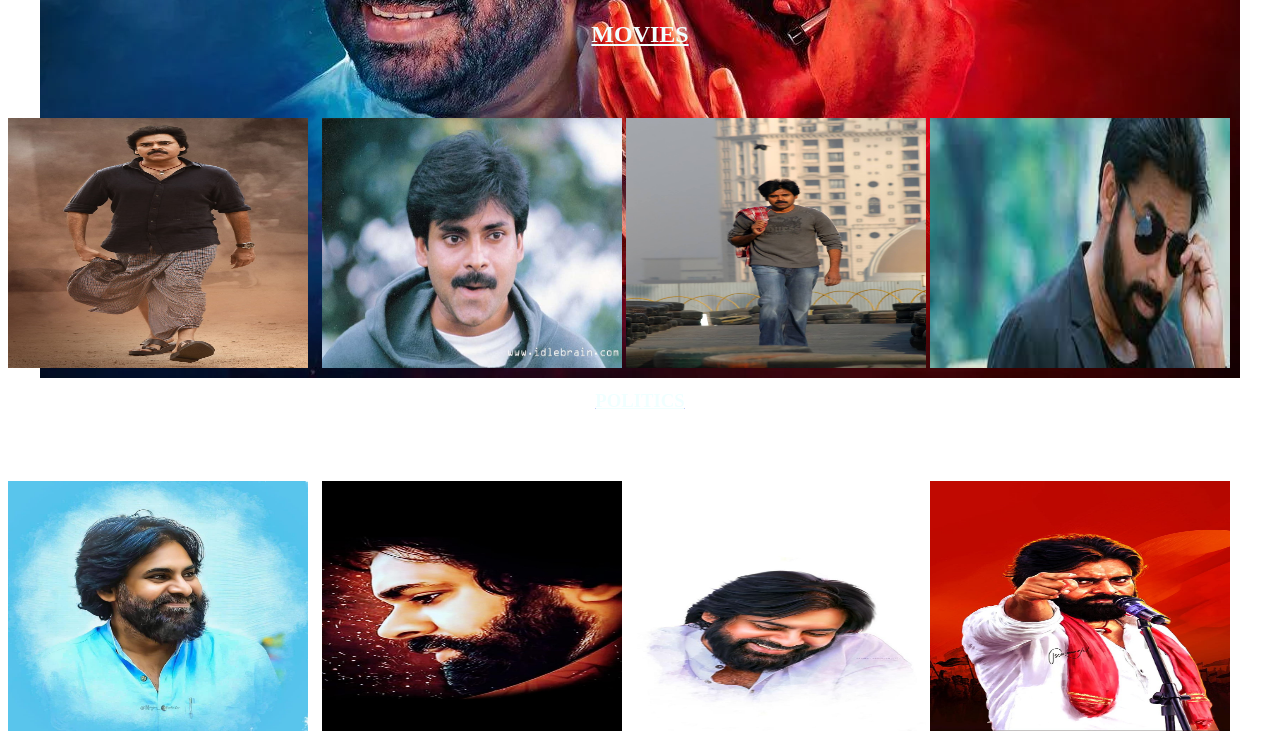
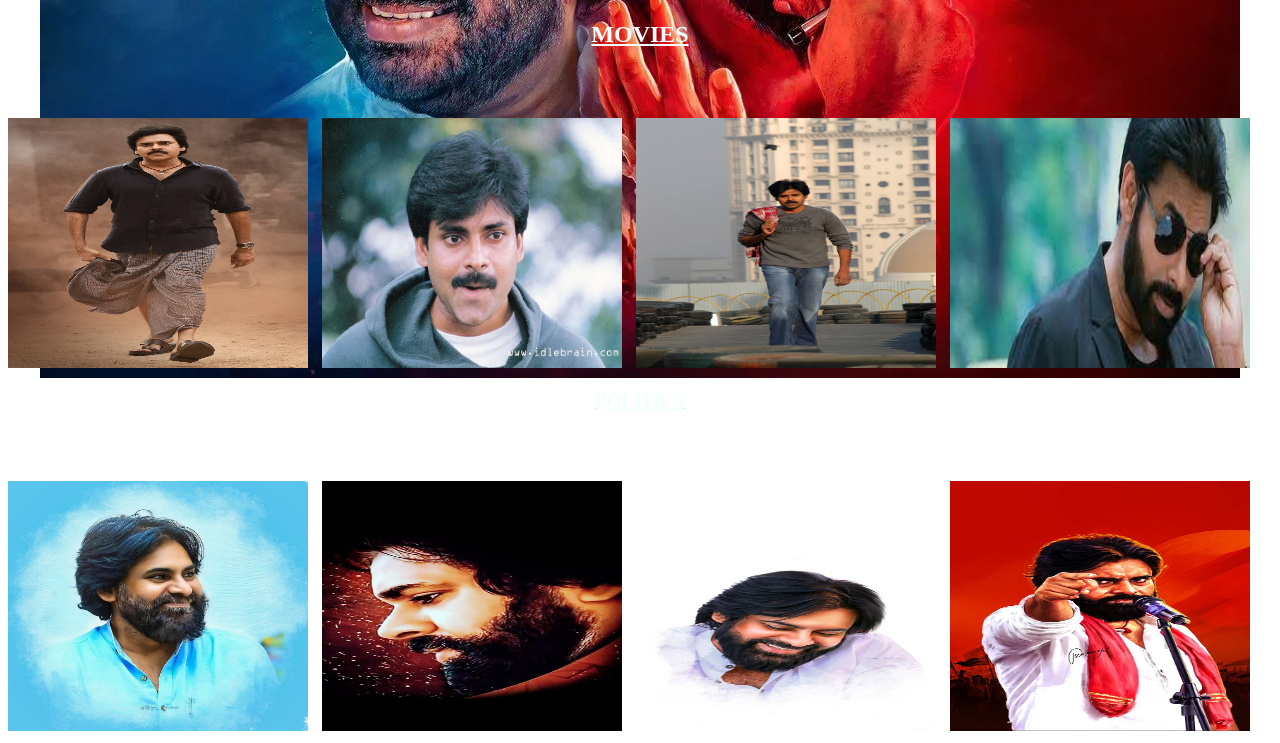
Before and after one commit to JaswanthKesari/final, a plain HTML site: page index.html in a window 1280 px wide. Shown: the part 433-1176 px from the top of the page. Drawn offline with Linux system fonts and the light colour scheme.

Commit message:
index.html

```diff
--- a/index.html
+++ b/index.html
@@ -21,15 +21,15 @@
         </a>
         <img src="M2.JPG" height="250px" width="300px" style="margin:50px 0px 0px 0px;">
         <img src="M3.JPG" height="250px" width="300px" style="margin:50px 0px 0px 10px;">
-        <img src="M4.JPG" height="250px" width="300px" style="margin:50px 0px 0px 0px;">
-        <img src="M5.jpg" height="250px" width="300px" style="margin:50px 0px 0px 0px;">
+        <img src="M4.JPG" height="250px" width="300px" style="margin:50px 0px 0px 10px;">
+        <img src="M5.jpg" height="250px" width="300px" style="margin:50px 0px 0px 10px;">
         <a href="VV2.mp4">
             <h3><b><u>POLITICS</u></b></h3>
         </a>
         <img src="P2.JPG" height="250px" width="300px" style="margin:50px 0px 0px 0px;">
         <img src="P3.JPG" height="250px" width="300px" style="margin:50px 0px 0px 10px;">
-        <img src="P4.JPG" height="250px" width="300px" style="margin:50px 0px 0px 0px;">
-        <img src="P5.jpg" height="250px" width="300px" style="margin:50px 0px 0px 0px;">
+        <img src="P4.JPG" height="250px" width="300px" style="margin:50px 0px 0px 10px;">
+        <img src="P5.jpg" height="250px" width="300px" style="margin:50px 0px 0px 10px;">
 
 
 </body>
```
